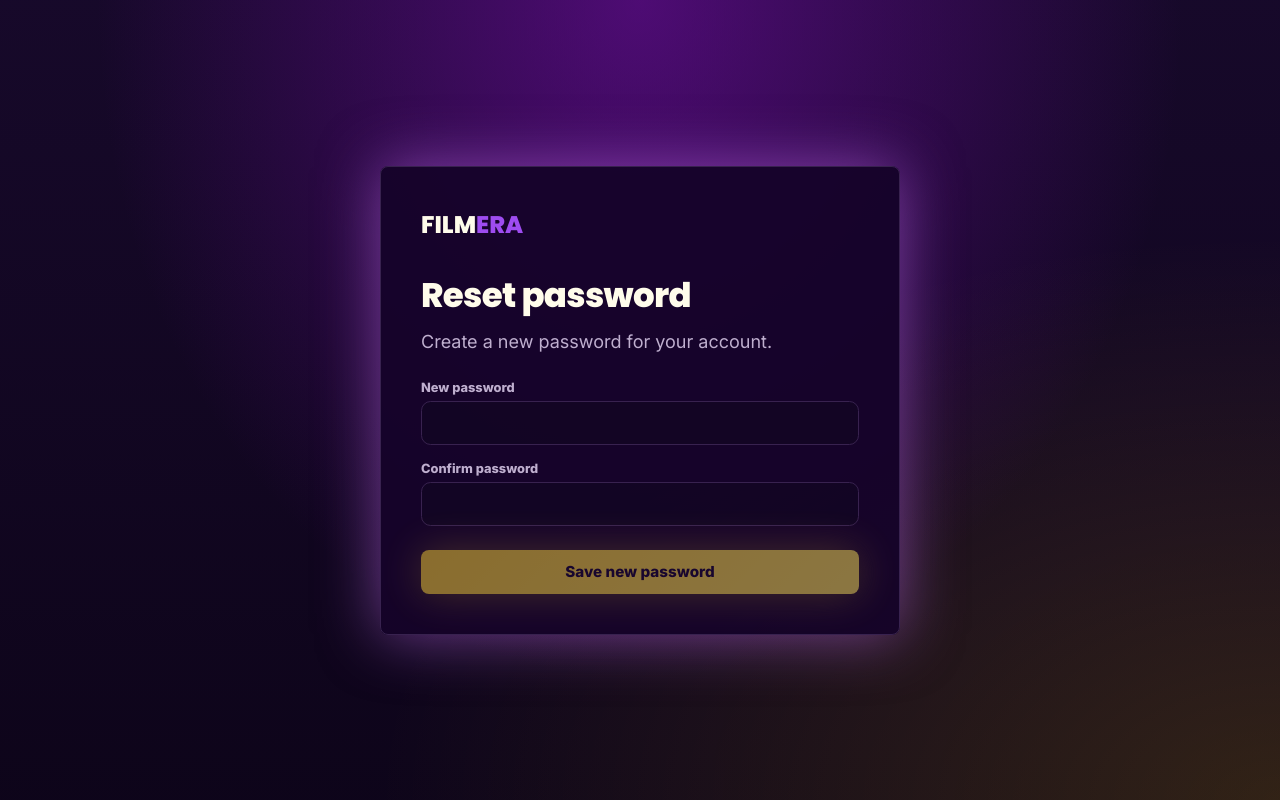
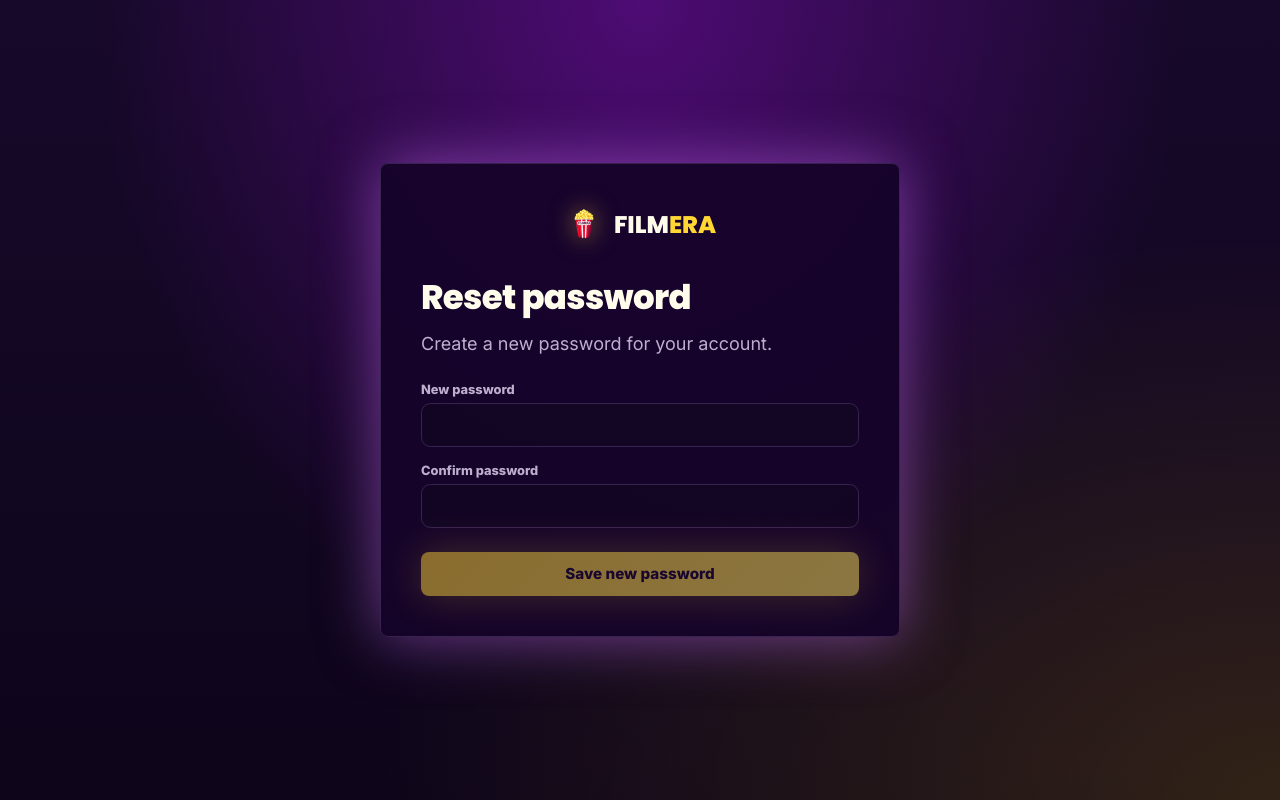
Before and after one commit to gisela-lucena/filmera-frontend, a React (Vite) app: page /reset-password in a window 1280 px wide. Built offline with nearby package versions, Linux system fonts and the light colour scheme; no server answers.

Commit message:
updates css on reset-password

```diff
--- a/src/pages/ResetPassword/ResetPassword.jsx
+++ b/src/pages/ResetPassword/ResetPassword.jsx
@@ -2,6 +2,7 @@ import { useMemo, useState } from "react";
 import { Link, useNavigate, useSearchParams } from "react-router-dom";
 import api from "../../utils/Api";
 import { Button } from "../../components/ui/Button";
+import logo from "../../images/filmera-logo.png";
 
 const ResetPassword = ({ setTooltip = () => {} }) => {
     const [searchParams] = useSearchParams();
@@ -61,7 +62,10 @@ const ResetPassword = ({ setTooltip = () => {} }) => {
     return (
         <main className="reset-password page">
             <section className="reset-password__panel">
-                <Link to="/" className="reset-password__brand">FILM<span>ERA</span></Link>
+                <Link to="/" className="reset-password__brand">
+                    <img src={logo} alt="FILMERA logo" width={40} height={40} />
+                    <span className="reset-password__brand-text">FILM<span>ERA</span></span>
+                </Link>
                 <h1 className="reset-password__title">Reset password</h1>
                 <p className="reset-password__subtitle">Create a new password for your account.</p>
                 <form className="modal__form" onSubmit={handleSubmit}>
--- a/src/pages/ResetPassword/reset-password.css
+++ b/src/pages/ResetPassword/reset-password.css
@@ -15,7 +15,10 @@
 }
 
 .reset-password__brand {
-  display: inline-block;
+  display: flex;
+  align-items: center;
+  justify-content: center;
+  gap: 10px;
   margin-bottom: 28px;
   color: hsl(var(--foreground));
   font-family: "Poppins", "Inter", sans-serif;
@@ -23,8 +26,14 @@
   font-weight: 800;
 }
 
-.reset-password__brand span {
-  color: hsl(var(--primary));
+.reset-password__brand img {
+  width: 40px;
+  height: 40px;
+  filter: drop-shadow(0 0 12px hsl(var(--accent) / 0.5));
+}
+
+.reset-password__brand-text span {
+  color: hsl(var(--accent));
 }
 
 .reset-password__title {
```
